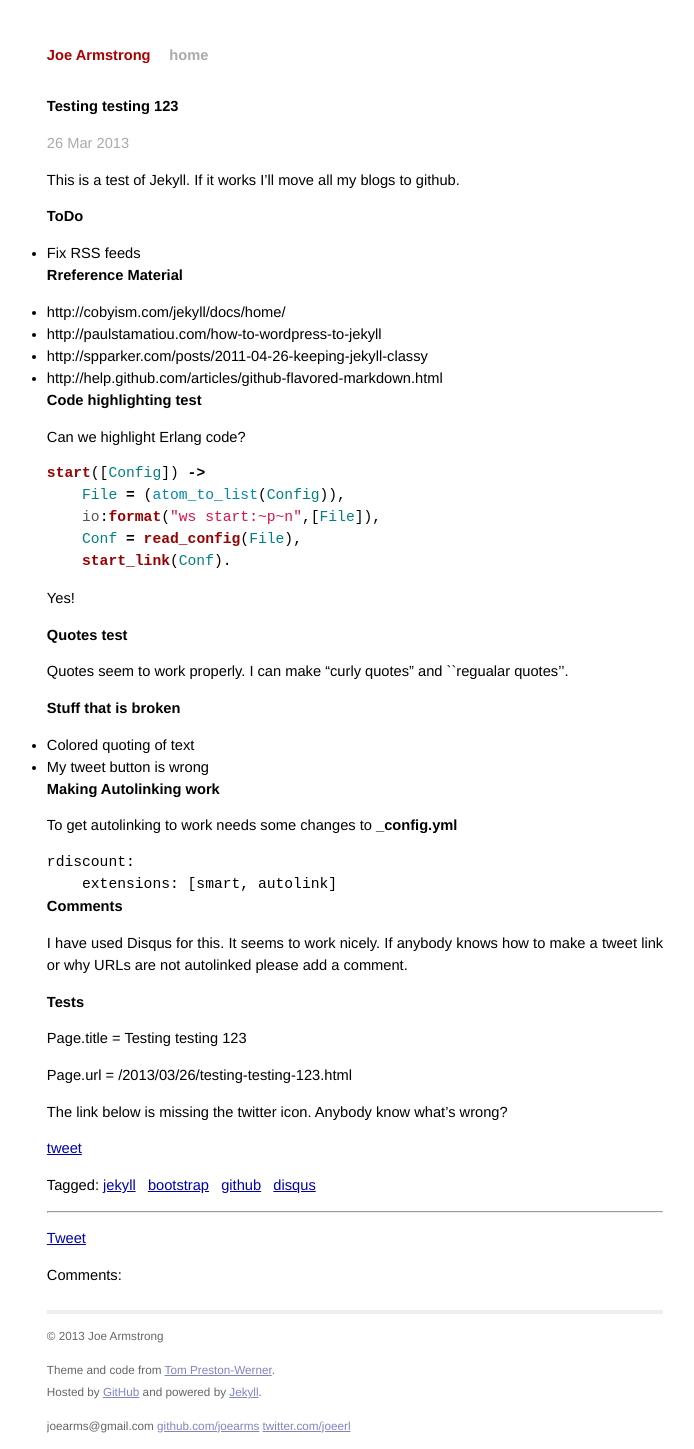
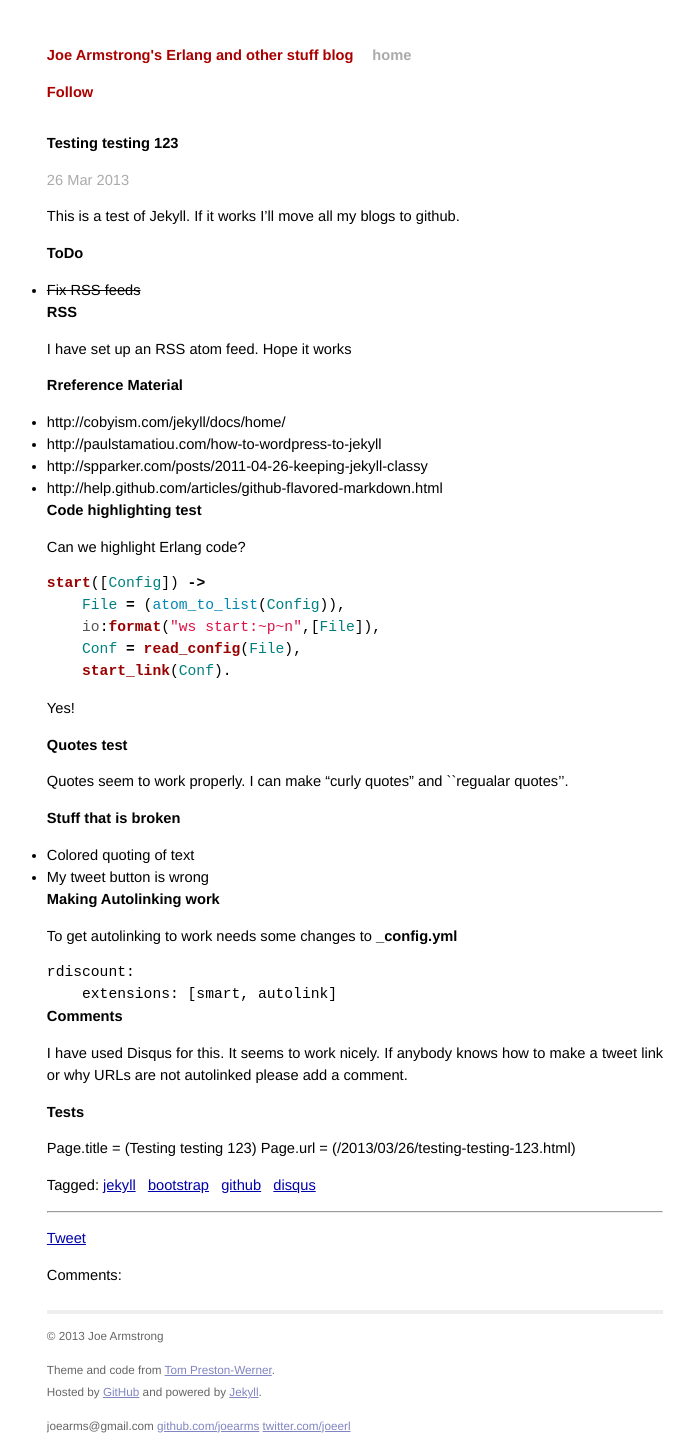
Before and after one commit to joearms/old.blog, a Jekyll site: the page built from _posts/2013-03-26-testing-testing-123.md, in a window 1280 px wide. Shown: the whole page, without its empty margins (285-979 px from the left). Built offline with Jekyll 4.4.1, drawn with Linux system fonts in a browser that asks for light colours; Markdown is read by kramdown in place of the engine named in the settings; comment, search, counter and statistics services are not loaded.

Commit message:
added rss feed and tweaked site index

```diff
--- a/_config.yml
+++ b/_config.yml
@@ -7,3 +7,7 @@ comments :
    provider: disqus
    disqus:
      short_name:  joearmstrongsblog
+
+name: Joe Armstrong's blog
+description: Joe Armstrong's Erlang and other stuff blog
+url: http://joearms.github.com
--- a/_layouts/default.html
+++ b/_layouts/default.html
@@ -27,8 +27,13 @@
 
   <div class="site">
     <div class="title">
-      <a href="/">Joe Armstrong</a>
+      <a href="/">Joe Armstrong's Erlang and other stuff blog</a>
       <a class="extra" href="/">home</a>
+      <p>
+	<a href="https://twitter.com/joeerl" class="twitter-follow-button"
+	   data-show-count="false" data-show-screen-name="false">Follow</a>
+	<script>!function(d,s,id){var js,fjs=d.getElementsByTagName(s)[0];if(!d.getElementById(id)){js=d.createElement(s);js.id=id;js.src="//platform.twitter.com/widgets.js";fjs.parentNode.insertBefore(js,fjs);}}(document,"script","twitter-wjs");</script>
+      </p>
     </div>
 
     {{ content }}
--- a/_layouts/post.html
+++ b/_layouts/post.html
@@ -20,12 +20,13 @@ Tagged:
 <p></p>
 <hr />
 
-<p><a href="https://twitter.com/share"
-    class="twitter-share-button"
-    data-url="http://joearms.github.com{{page.url}}">Tweet</a>
-</p>
-<script type="text/javascript" src="http://platform.twitter.com/widgets.js"></script>
-
+<!-- the tweet button -->
+   <p>
+     <a href="https://twitter.com/share"  class="twitter-share-button"
+	data-url="http://joearms.github.com{{page.url}}">Tweet</a>
+   </p>
+   <script type="text/javascript" src="http://platform.twitter.com/widgets.js"></script>
+<!-- end of tweet button -->
 
 <p>Comments:</p>
 
--- a/_posts/2013-03-26-testing-testing-123.md
+++ b/_posts/2013-03-26-testing-testing-123.md
@@ -14,7 +14,12 @@ This is a test of Jekyll. If it works I'll move all my blogs to github.
 ToDo
 ====
 
-* Fix RSS feeds
+* <strike>Fix RSS feeds</strike>
+
+RSS
+===
+
+I have set up an RSS atom feed. Hope it works
 
 
 Rreference Material
@@ -74,14 +79,5 @@ add a comment.
 Tests
 =====
 
-Page.title = {{page.title}}
-
-Page.url = {{page.url}}
-
-The link below is missing the twitter icon. Anybody know what's wrong?
-
-<a href="https://twitter.com/share" class="twitter-share-button" data-size="medium"
-data-url="http://joearms.github.com/2013/03/27/promoting-erlang.html">
-tweet</a>
-
-<script>!function(d,s,id){var js,fjs=d.getElementsByTagName(s)[0];if(!d.getElementById(id)){js=d.createElement(s);js.id=id;js.src="//platform.twitter.com/widgets.js";fjs.parentNode.insertBefore(js,fjs);}}(document,"script","twitter-wjs");</script>
+Page.title = ({{page.title}})
+Page.url = ({{page.url}})
```
Also changed, not shown: feed.xml (added, +21 -0 lines), index.html (+6 -4 lines).
